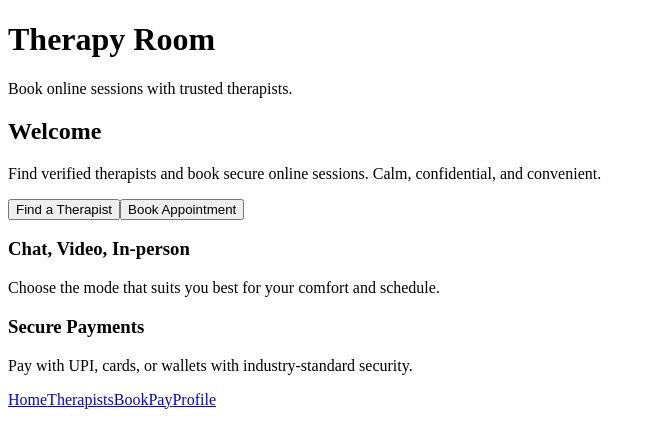
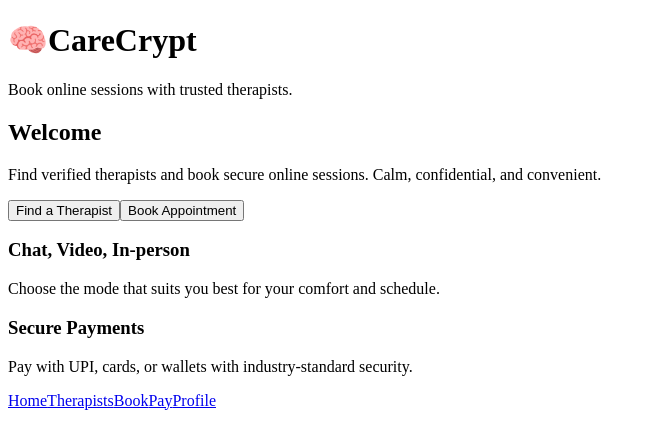
Before and after one commit to kritibharti582-oss/glitch1.0-carecrypt, a React (Vite) app: page / in a window 1280 px wide. Shown: the top 448 px of the page, without its empty margins (0-656 px from the left). Built offline with nearby package versions, Linux system fonts and the light colour scheme; the HTML template or start-up script is replaced by a standard one.

Commit message:
Update brand title to CareCrypt with brain emoji logo
cgen-fe88f00c5808416d949de8a461da7906

```diff
--- a/src/App.jsx
+++ b/src/App.jsx
@@ -40,7 +40,7 @@ export default function App() {
       <BrowserRouter>
         <div className="app-shell">
           <header className="app-header">
-            <h1 className="brand-title">Therapy Room</h1>
+            <h1 className="brand-title"><span className="brand-logo" aria-hidden="true">🧠</span>CareCrypt</h1>
             <p className="brand-subtitle">Book online sessions with trusted therapists.</p>
           </header>
 
```
